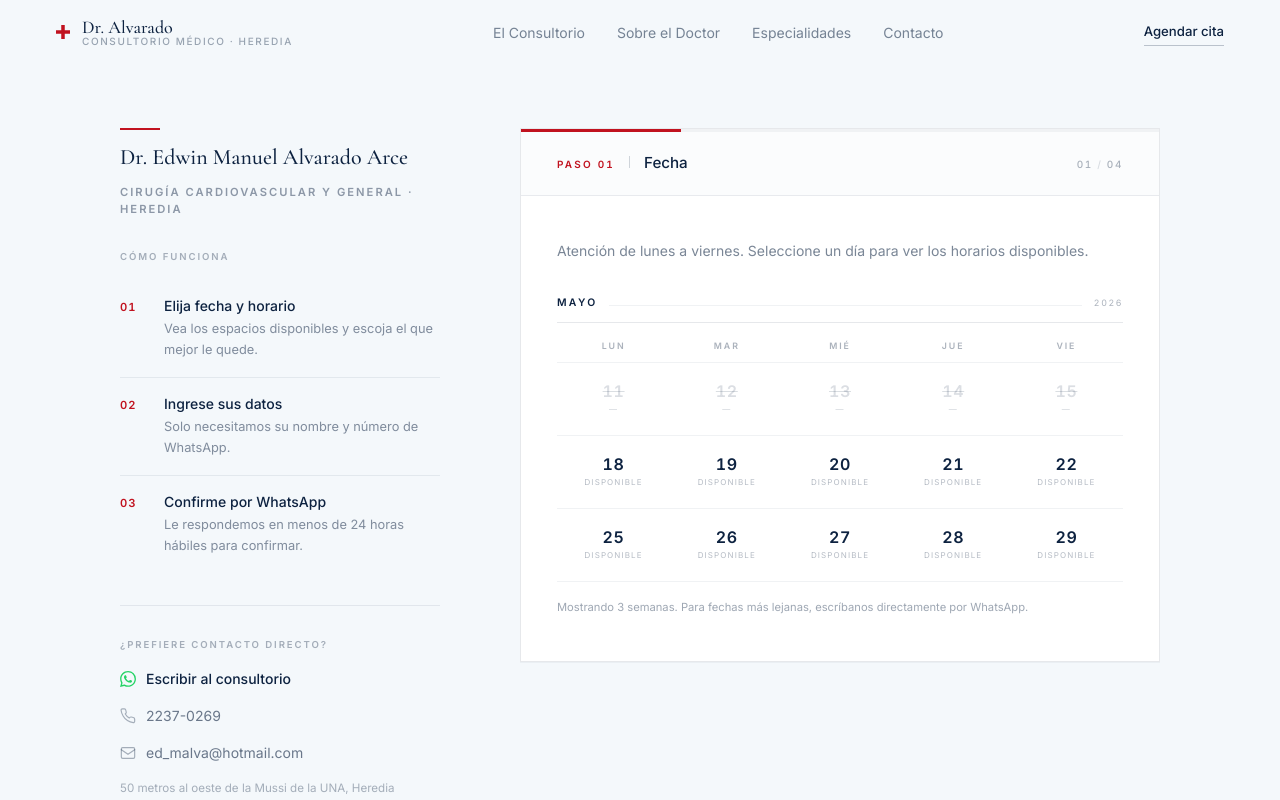
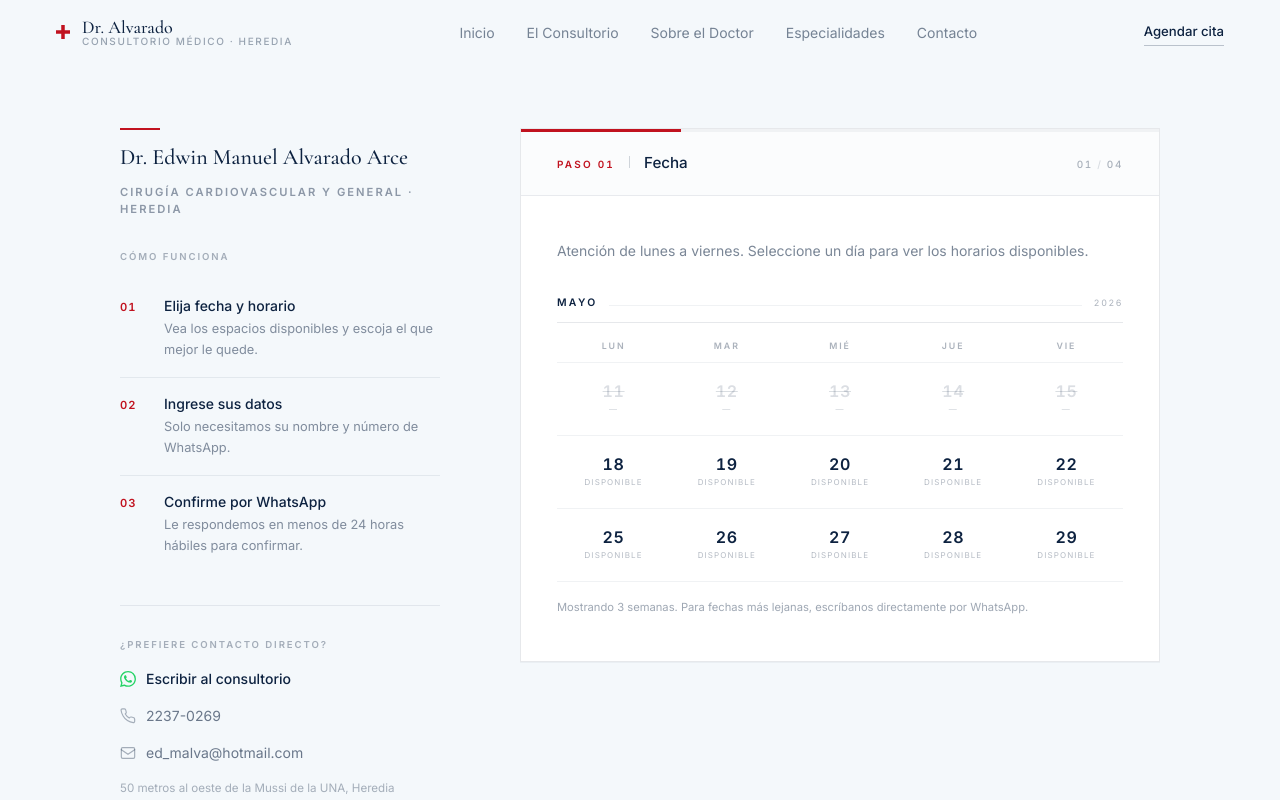
Before and after one commit to FaridAraujo/clinica-medica, a Next.js app: page /es/agendar in a window 1280 px wide. Shown: the top 800 px of the page. Built offline with nearby package versions, Linux system fonts and the light colour scheme.

Commit message:
minor changes

```diff
--- a/messages/en.json
+++ b/messages/en.json
@@ -5,6 +5,7 @@
     "ogTitle": "Dr. Edwin Manuel Alvarado Arce | Cardiovascular & General Surgery — Heredia"
   },
   "nav": {
+    "inicio": "Home",
     "consultorio": "The Practice",
     "sobre": "About",
     "especialidades": "Specialties",
--- a/messages/es.json
+++ b/messages/es.json
@@ -5,6 +5,7 @@
     "ogTitle": "Dr. Edwin Manuel Alvarado Arce | Cirugía Cardiovascular y General — Heredia"
   },
   "nav": {
+    "inicio": "Inicio",
     "consultorio": "El Consultorio",
     "sobre": "Sobre el Doctor",
     "especialidades": "Especialidades",
--- a/src/components/layout/Navbar.tsx
+++ b/src/components/layout/Navbar.tsx
@@ -65,13 +65,17 @@ export default function Navbar() {
   const close = useCallback(() => setOpen(false), []);
 
   const links = [
-    { href: `/${locale}/consultorio`, label: t('consultorio') },
-    { href: `/${locale}/doctor`,      label: t('sobre') },
+    { href: `/${locale}`,             label: t('inicio')         },
+    { href: `/${locale}/consultorio`, label: t('consultorio')   },
+    { href: `/${locale}/doctor`,      label: t('sobre')         },
     { href: `/${locale}/especialidades`, label: t('especialidades') },
-    { href: `/${locale}/contacto`,    label: t('contacto') },
+    { href: `/${locale}/contacto`,    label: t('contacto')      },
   ];
 
-  const isActive = (href: string) => pathname === href || pathname.startsWith(`${href}/`);
+  const isActive = (href: string) => {
+    const isHome = href === `/${locale}` || href === `/${locale}/`;
+    return isHome ? pathname === href || pathname === `/${locale}/` : pathname === href || pathname.startsWith(`${href}/`);
+  };
 
   // Sobre el hero: navbar transparente con texto blanco
   // Fuera del hero (o páginas internas): fondo sólido con texto navy
@@ -223,10 +227,17 @@ export default function Navbar() {
       >
         {/* Panel header */}
         <div className="flex h-16 shrink-0 items-center justify-between border-b border-navy/[0.08] px-6">
-          <div className="flex items-center gap-2.5">
-            <MedicalCrossIcon className="h-3 w-3 shrink-0 text-red" aria-hidden="true" />
-            <span className="font-heading text-[1.0625rem] font-medium text-navy">Dr. Alvarado</span>
-          </div>
+          <Link
+            href={`/${locale}`}
+            onClick={close}
+            tabIndex={open ? 0 : -1}
+            className="inline-flex items-center gap-2 font-body text-[0.8rem] font-medium text-navy/55 transition-colors hover:text-navy focus-visible:outline-none focus-visible:ring-2 focus-visible:ring-blue"
+          >
+            <svg viewBox="0 0 16 16" fill="none" stroke="currentColor" strokeWidth="1.75" strokeLinecap="round" strokeLinejoin="round" className="h-3.5 w-3.5" aria-hidden="true">
+              <path d="M10 3L5 8l5 5" />
+            </svg>
+            Inicio
+          </Link>
           <button
             onClick={close}
             aria-label="Cerrar menú"
```
